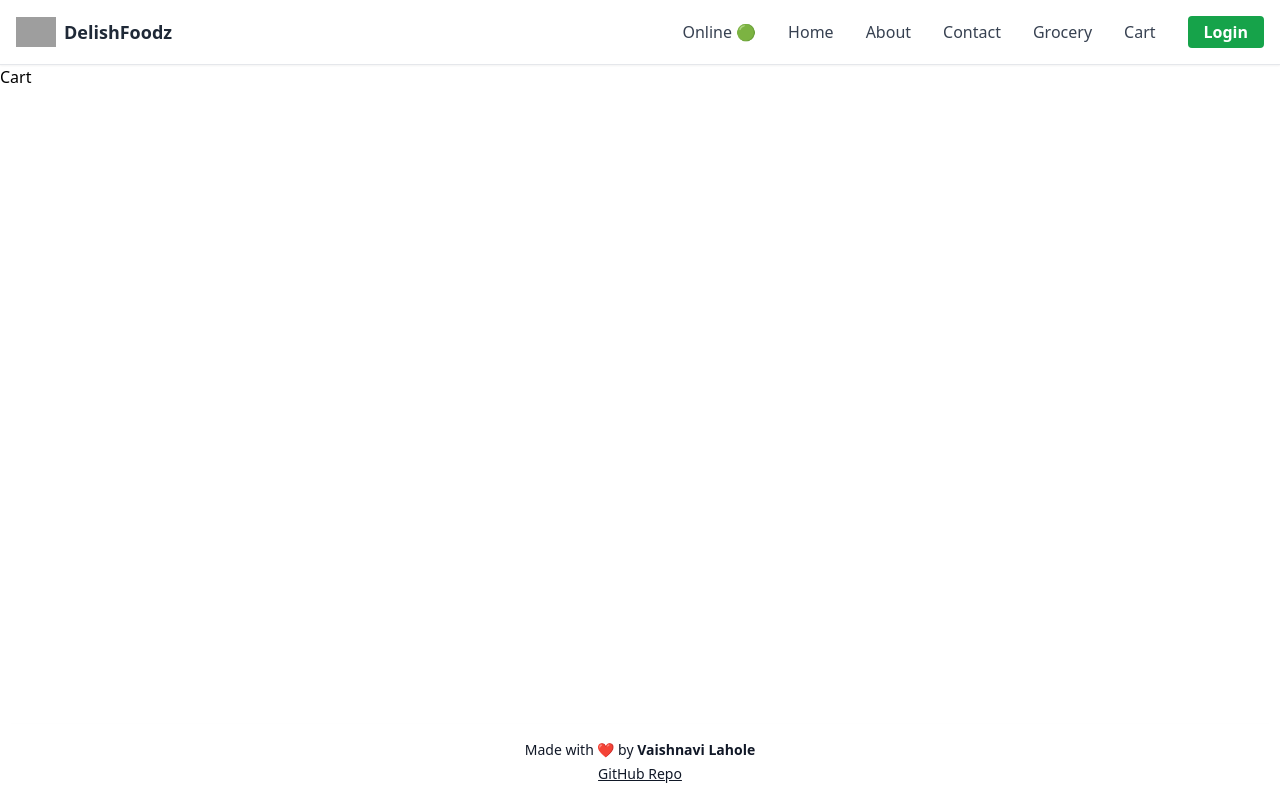
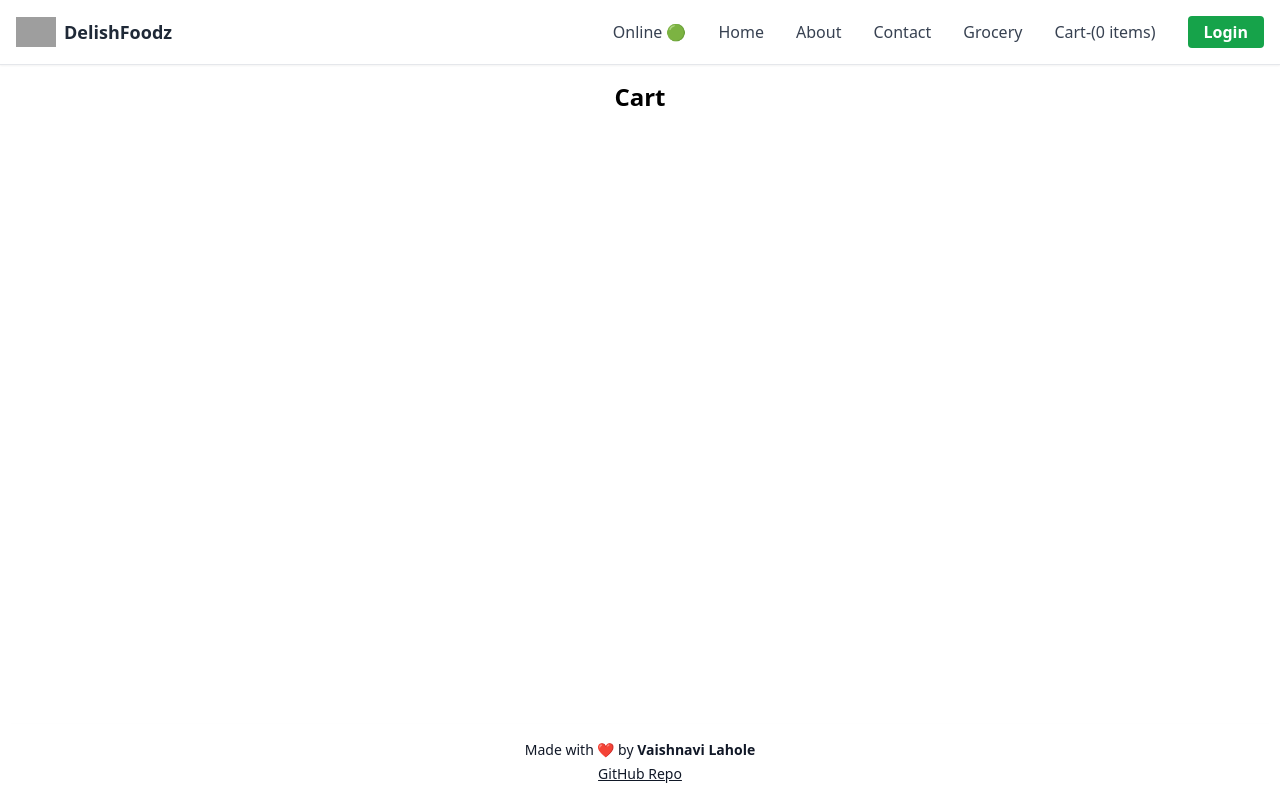
Before and after one commit to laholevaishnavi/Delish-Foodz, a React (Vite) app: page /cart in a window 1280 px wide. Built offline with nearby package versions, Linux system fonts and the light colour scheme; grey boxes are pictures that could not be loaded.

Commit message:
Cart Functionality Added!

```diff
--- a/src/App.jsx
+++ b/src/App.jsx
@@ -12,6 +12,8 @@ import BodyWrapper from "./Components/BodyWrapper.jsx";
 import React, { Suspense } from "react";
 import { createBrowserRouter, RouterProvider, Outlet } from "react-router-dom";
 import UserContext from "./utils/Usercontext";
+import { Provider } from "react-redux";
+import appStore from "./utils/appStore.js"
 
 const PageLayout = () => {
   return (
@@ -26,6 +28,7 @@ const PageLayout = () => {
 };
 
 // Lazy loading, code splitting, chunking or dynamic bunduling of Grocery Component.
+//use of lazy loading?
 const Grocery = lazy(() => import("./Components/Grocery.jsx"));
 
 // Create the router with routes defined
@@ -35,7 +38,7 @@ const router = createBrowserRouter([
     element: <PageLayout />,
     errorElement: <Error />, // Specify the error element for this route
     children: [
-      { index: true, element: <BodyWrapper /> }, // Default child route
+      { index: true, element: <BodyWrapper /> }, // This will act as Default child route
       { path: "contact", element: <Contact /> },
       { path: "about", element: <About name={"Vaishnavi"} /> },
       { path: "/restaurants/:resId", element: <RestaurantMenu /> },
@@ -56,9 +59,11 @@ const router = createBrowserRouter([
 
 function App() {
   return (
+    <Provider store={appStore}>
     <UserContext.Provider value={{ loggedInUser: "Default User" }}>
       <RouterProvider router={router} />
     </UserContext.Provider>
+    </Provider>
   );
 }
 
--- a/src/Components/Cart.jsx
+++ b/src/Components/Cart.jsx
@@ -1,9 +1,20 @@
-import React from 'react'
+import React from "react";
+import { useSelector } from "react-redux";
+import Itemlist from "./Itemlist";
+
+// how to read cart items? useSelector!!
 
 const Cart = () => {
+  const cartItems = useSelector((store) => store.cart.items);
+  console.log(cartItems);
   return (
-    <div>Cart</div>
-  )
-}
+    <>
+      <h1 className="text-center font-semibold m-4 text-2xl">Cart</h1>
+      <div className="w-6/12  m-auto text-center">
+        <Itemlist className="" items={cartItems} />
+      </div>
+    </>
+  );
+};
 
-export default Cart
+export default Cart;
--- a/src/Components/Header.jsx
+++ b/src/Components/Header.jsx
@@ -1,11 +1,14 @@
 import React, { useState } from "react";
 import useOnlineStatus from "../utils/useOnlineStatus";
 import { Link } from "react-router-dom";
+import { useSelector } from "react-redux";
 
 const Header = () => {
   const [btnValue, setBtnValue] = useState("Login");
   const [menuOpen, setMenuOpen] = useState(false);
   const onlineStatus = useOnlineStatus();
+ //subscribing to the store using the selector.
+   const cartItems = useSelector((store)=>store.cart.items);
 
   return (
     <header className="bg-white border-b shadow-sm sticky top-0 z-50">
@@ -38,7 +41,7 @@ const Header = () => {
           <Link to="/about" className="hover:text-green-700 transition">About</Link>
           <Link to="/contact" className="hover:text-green-700 transition">Contact</Link>
           <Link to="/grocery" className="hover:text-green-700 transition">Grocery</Link>
-          <Link to="/cart" className="hover:text-green-700 transition">Cart</Link>
+          <Link to="/cart" className="hover:text-green-700 transition">Cart-({cartItems.length} items)</Link>
           <button
             className="ml-2 px-4 py-1 rounded bg-green-600 text-white font-semibold hover:bg-green-700 transition"
             onClick={() => setBtnValue(btnValue === "Login" ? "Logout" : "Login")}
@@ -63,7 +66,7 @@ const Header = () => {
           <Link to="/about" onClick={() => setMenuOpen(false)} className="hover:text-green-700 transition">About</Link>
           <Link to="/contact" onClick={() => setMenuOpen(false)} className="hover:text-green-700 transition">Contact</Link>
           <Link to="/grocery" onClick={() => setMenuOpen(false)} className="hover:text-green-700 transition">Grocery</Link>
-          <Link to="/cart" onClick={() => setMenuOpen(false)} className="hover:text-green-700 transition">Cart</Link>
+          <Link to="/cart" onClick={() => setMenuOpen(false)} className="hover:text-green-700 transition">Cart-({cartItems.length} items)</Link>
           <button
             className="mt-4 px-8 py-2 rounded bg-green-300 text-green-900 font-normal text-base hover:bg-green-400 transition"
             onClick={() => {
--- a/src/Components/Itemlist.jsx
+++ b/src/Components/Itemlist.jsx
@@ -1,8 +1,20 @@
 import React from "react";
 import { CDN_URL } from "../utils/constants";
+import { useDispatch } from "react-redux";
+import { addItems } from "../utils/cartSlice";
 
 const Itemlist = ({ items }) => {
   // console.log(items.card.info.name);
+
+const dispatch = useDispatch()
+
+  const handleAddIem = (item)=>{
+    //dispatch the action and for that we will be using useDispatch hook
+    // dispatch(addItems("pizza"));
+
+    dispatch(addItems(item));
+    //added specific item instead of dummy data
+  }
 
   return (
     <div>
@@ -21,7 +33,8 @@ const Itemlist = ({ items }) => {
               alt="Image"
               className="w-full sm:w-3/5 rounded-lg shadow-lg shadow-slate-900"
             />
-            <button className="px-4 py-1 mt-3 bg-slate-950 text-white rounded-lg w-full sm:w-auto text-center">
+            {/* onClick of this button -->dispatch the actions ->reducer function will be called */}
+            <button onClick={()=>handleAddIem(item)} className="px-4 py-1 mt-3 bg-slate-950 text-white rounded-lg w-full sm:w-auto text-center">
               Add To Cart
             </button>
           </div>
--- a/src/utils/appStore.js
+++ b/src/utils/appStore.js
@@ -1,3 +1,9 @@
 import {configureStore} from "@reduxjs/toolkit";
+import cartReducer from './cartSlice'
 
-const appStore = configureStore();
+const appStore = configureStore({
+  reducer :{
+ cart : cartReducer,
+  },
+});
+export default appStore;
--- /dev/null
+++ b/src/utils/cartSlice.js
@@ -0,0 +1,28 @@
+import { createSlice } from "@reduxjs/toolkit";
+
+const cartSlice = createSlice({
+  name:'cart',
+  initialState : {
+    items:[]
+  },
+  //reducer fuctions are basically responsible for modifying the slice of store. here add items baiscally gets access to the state and the action that needs to perform
+  reducers:{
+    addItems: (state, action)=>{
+      state.items.push(action.payload);
+    },
+    removeItem: (state,)=>{
+      state.items.pop();
+    },
+    clearCart:(state, )=>{
+      state.items.length = 0;
+    },
+    }
+  })
+
+  // here now I need to export reducers and actions
+export const {addItems,removeItem,clearCart}= cartSlice.actions;
+export default cartSlice.reducer;
+
+
+//now add this cart slice to store
+//bada sa store->uske reducers honge ----uss store ke slices ke bhi different reducers rahenge, So actually they are difference between this reducers..
```
